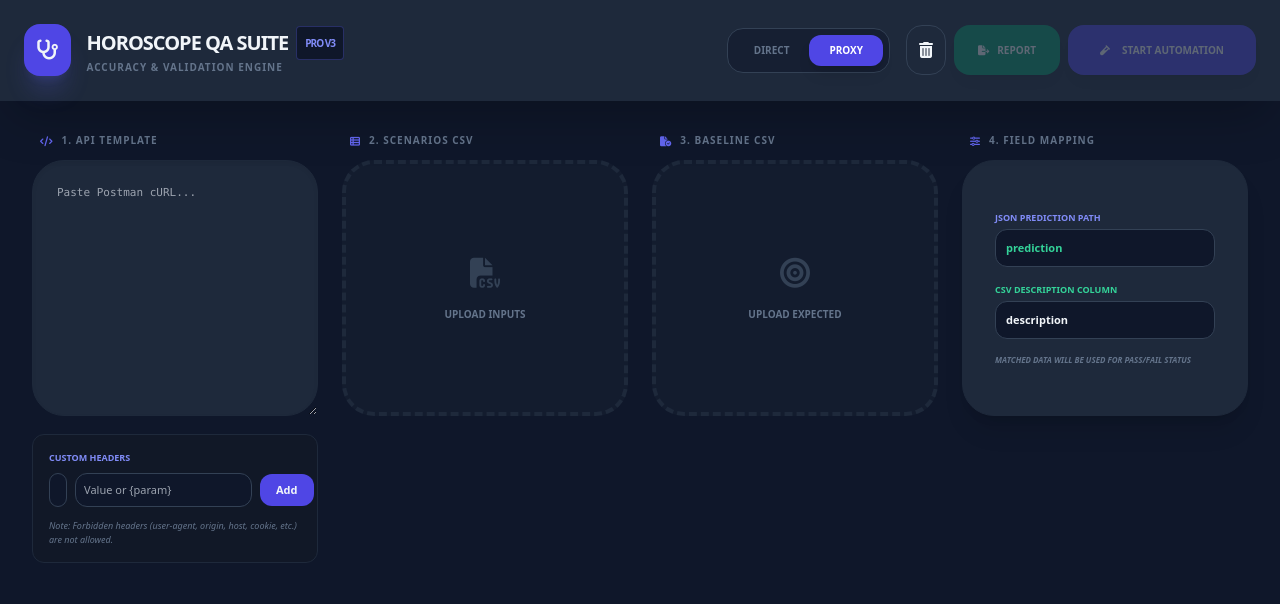
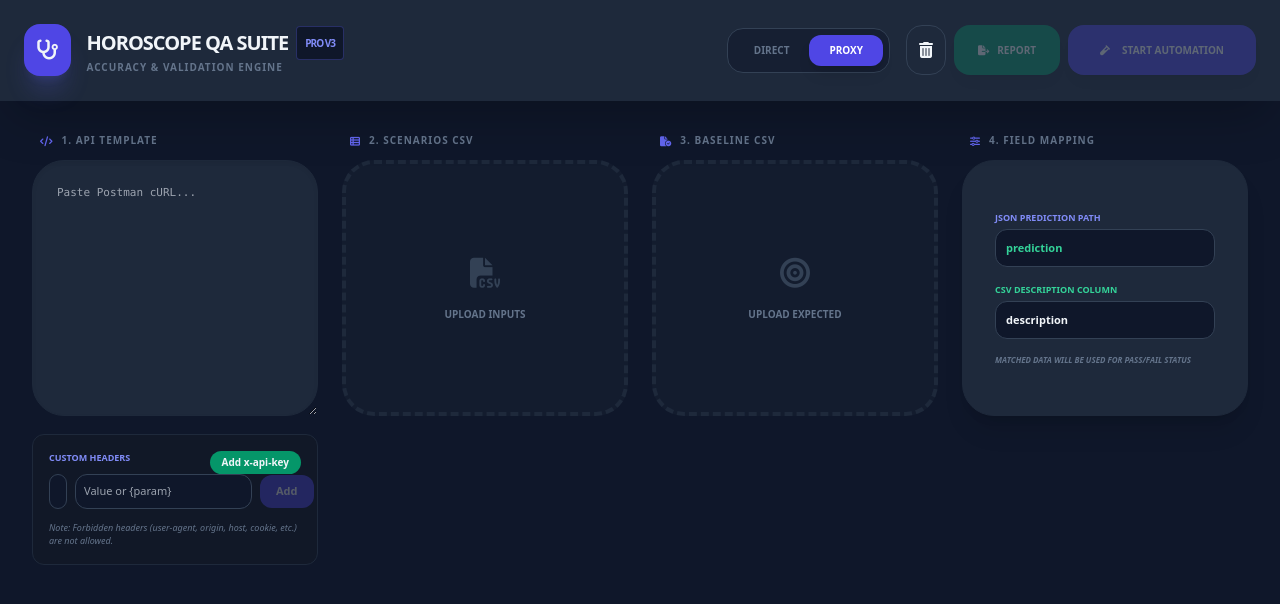
Before and after one commit to usankit1001-ai/Horoscope, a React (Vite) app: page / in a window 1280 px wide. Shown: the top 604 px of the page. Built offline with nearby package versions, Linux system fonts and the light colour scheme.

Commit message:
feat: add custom headers UI, x-api-key preset, header validation and request debugging; add Pages deploy workflow

```diff
--- a/App.tsx
+++ b/App.tsx
@@ -34,6 +34,15 @@ const App: React.FC = () => {
   const [customHeaders, setCustomHeaders] = useState<{key: string, value: string}[]>([]);
   const [newHeaderKey, setNewHeaderKey] = useState('');
   const [newHeaderValue, setNewHeaderValue] = useState('');
+  const [headerKeyError, setHeaderKeyError] = useState<string | null>(null);
+
+  const HEADER_NAME_RE = /^[A-Za-z0-9-]+$/;
+  const validateHeaderKey = (k: string) => {
+    if (!k || !k.trim()) return 'Header key is required';
+    if (!HEADER_NAME_RE.test(k)) return 'Invalid header key (letters, numbers and hyphen only)';
+    if (FORBIDDEN_HEADERS.includes(k.toLowerCase())) return 'This header is forbidden in browsers';
+    return null;
+  };
 
   // Persist settings and results
   useEffect(() => {
@@ -131,6 +140,30 @@ const App: React.FC = () => {
     setCustomHeaders(copy);
   };
 
+  // Preset helpers (adds or updates known headers quickly)
+  const [presetFeedback, setPresetFeedback] = useState<string | null>(null);
+  const addPreset = (key: string, value: string) => {
+    const lower = key.toLowerCase();
+    if (FORBIDDEN_HEADERS.includes(lower)) {
+      setPresetFeedback('Cannot add a forbidden header');
+      setTimeout(() => setPresetFeedback(null), 2000);
+      return;
+    }
+
+    setCustomHeaders(prev => {
+      const idx = prev.findIndex(h => h.key.toLowerCase() === lower);
+      if (idx !== -1) {
+        const copy = [...prev];
+        copy[idx] = { key, value };
+        return copy;
+      }
+      return [...prev, { key, value }];
+    });
+
+    setPresetFeedback(`${key} preset added`);
+    setTimeout(() => setPresetFeedback(null), 2000);
+  };
+
   const runTests = async () => {
     const configTemplate = parseCurl(curlString);
     if (!configTemplate.url || testCases.length === 0) {
@@ -152,13 +185,26 @@ const App: React.FC = () => {
         let rawText = '';
         let status = 0;
 
+        // Attach finalUrl for debugging
+        tc.finalUrl = finalUrl;
+
         if (fetchMode === 'bypass') {
+          // for bypass mode the user headers aren't forwarded, but still record what would be sent for debugging
+          const headersDbg: Record<string, string> = {};
+          Object.entries(configTemplate.headers).forEach(([k, v]) => {
+            if (!FORBIDDEN_HEADERS.includes(k.toLowerCase())) headersDbg[k] = substituteParams(v, tc.params);
+          });
+          customHeaders.forEach(h => {
+            if (h.key && !FORBIDDEN_HEADERS.includes(h.key.toLowerCase())) headersDbg[h.key] = substituteParams(h.value, tc.params);
+          });
+          tc.finalHeaders = headersDbg;
+
           const res = await fetch(`https://api.allorigins.win/get?url=${encodeURIComponent(finalUrl)}`);
           const data = await res.json();
           rawText = data.contents;
           status = res.status;
         } else {
-          const headers: any = {};
+          const headers: Record<string, string> = {};
           // from parsed curl
           Object.entries(configTemplate.headers).forEach(([k, v]) => {
             if (!FORBIDDEN_HEADERS.includes(k.toLowerCase())) headers[k] = substituteParams(v, tc.params);
@@ -169,6 +215,12 @@ const App: React.FC = () => {
               headers[h.key] = substituteParams(h.value, tc.params);
             }
           });
+
+          // Store final headers used for this test case for debugging
+          tc.finalHeaders = { ...headers };
+
+          console.debug('Request for', tc.id, { url: finalUrl, headers: tc.finalHeaders });
+
           const res = await fetch(finalUrl, { method: configTemplate.method, headers });
           rawText = await res.text();
           status = res.status;
@@ -270,12 +322,19 @@ const App: React.FC = () => {
             <textarea value={curlString} onChange={e => setCurlString(e.target.value)} className="w-full h-64 bg-[#1E293B] border border-slate-800 p-6 rounded-[2rem] font-mono text-[11px] text-emerald-400 focus:border-indigo-500 outline-none shadow-inner" placeholder="Paste Postman cURL..." />
 
             <div className="mt-4 bg-[#111827] border border-slate-800 p-4 rounded-xl">
-              <label className="text-[9px] font-black text-indigo-400 uppercase mb-2 block">Custom Headers</label>
+              <div className="flex items-start justify-between">
+                <label className="text-[9px] font-black text-indigo-400 uppercase mb-2 block">Custom Headers</label>
+                <div className="flex items-center gap-2">
+                  <button onClick={() => addPreset('x-api-key', 'iVf8NMjXY7Jmb8pjfKG75gumhnjVKvmasH8cEEt2')} className="text-[10px] bg-emerald-600 px-3 py-1 rounded-xl font-black">Add x-api-key</button>
+                </div>
+              </div>
+
               <div className="flex gap-2 items-center">
-                <input value={newHeaderKey} onChange={e => setNewHeaderKey(e.target.value)} placeholder="Header-Name (e.g. X-Custom-Header)" className="w-1/4 bg-slate-900 border border-slate-700 p-2 rounded-xl text-[11px]" />
+                <input value={newHeaderKey} onChange={e => { setNewHeaderKey(e.target.value); setHeaderKeyError(validateHeaderKey(e.target.value)); }} placeholder="Header-Name (e.g. X-Custom-Header)" className="w-1/4 bg-slate-900 border border-slate-700 p-2 rounded-xl text-[11px]" />
                 <input value={newHeaderValue} onChange={e => setNewHeaderValue(e.target.value)} placeholder="Value or {param}" className="flex-1 bg-slate-900 border border-slate-700 p-2 rounded-xl text-[11px]" />
-                <button onClick={addHeader} className="bg-indigo-600 px-4 py-2 rounded-xl text-[11px] font-black">Add</button>
+                <button onClick={addHeader} disabled={!!headerKeyError || !newHeaderKey.trim()} className="bg-indigo-600 px-4 py-2 rounded-xl text-[11px] font-black disabled:opacity-30">Add</button>
               </div>
+              {headerKeyError && <div className="text-[10px] text-rose-400 mt-2">{headerKeyError}</div>}
 
               <div className="mt-3 space-y-2">
                 {customHeaders.map((h, idx) => (
@@ -286,6 +345,7 @@ const App: React.FC = () => {
                   </div>
                 ))}
                 <p className="text-[9px] text-slate-500 italic">Note: Forbidden headers (user-agent, origin, host, cookie, etc.) are not allowed.</p>
+                {presetFeedback && <div className="text-[10px] text-emerald-400 mt-2">{presetFeedback}</div>}
               </div>
             </div>
           </div>
@@ -437,6 +497,20 @@ const App: React.FC = () => {
                    <div className="bg-[#0F172A] p-6 rounded-[2rem] font-mono text-[10px] h-48 overflow-auto border border-slate-800 text-emerald-500/80 whitespace-pre-wrap shadow-inner custom-scrollbar">
                       {selectedCase.actualResponse || "No data captured yet."}
                    </div>
+
+                   <div className="mt-3">
+                     <h5 className="text-[10px] font-black text-slate-500 uppercase tracking-widest mb-2">Request URL</h5>
+                     <div className="bg-slate-900 p-4 rounded-lg border border-slate-800 text-[11px] font-mono break-words">{selectedCase.finalUrl || 'N/A'}</div>
+
+                     <h5 className="text-[10px] font-black text-slate-500 uppercase tracking-widest mt-4 mb-2">Request Headers</h5>
+                     <div className="bg-slate-900 p-4 rounded-lg border border-slate-800 text-[11px] whitespace-pre-wrap font-mono">
+                       {selectedCase.finalHeaders ? (
+                         Object.entries(selectedCase.finalHeaders).map(([k, v]) => (
+                           <div key={k}><span className="text-slate-500">{k}:</span> {v}</div>
+                         ))
+                       ) : <div className="italic text-slate-500">No headers recorded for this case.</div>}
+                     </div>
+                   </div>
                 </div>
 
                 <div className="bg-indigo-500/5 p-8 rounded-[3rem] border border-indigo-500/10 space-y-6">
--- a/types.ts
+++ b/types.ts
@@ -24,6 +24,7 @@ export interface TestCase {
   executionTime?: number;
   finalUrl?: string; // Added for debugging 404s
   finalBody?: string | null; // Added for debugging
+  finalHeaders?: Record<string, string>; // Added to inspect per-run headers
   statusCode?: number; // To track 404, 500, etc.
 }
 
```
